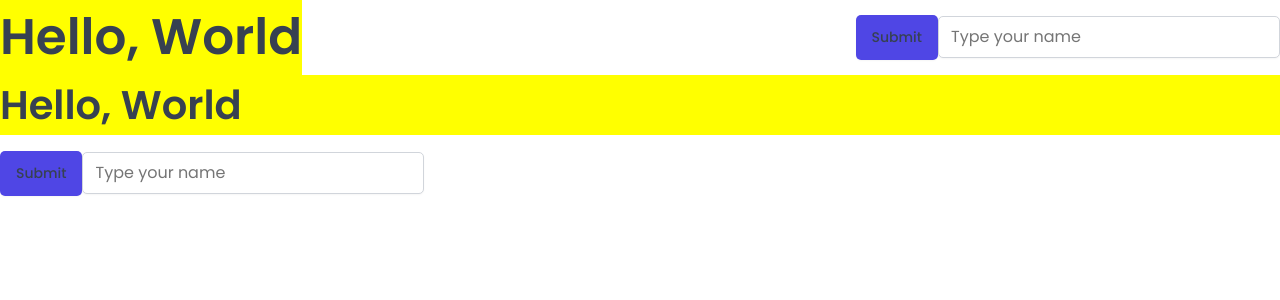
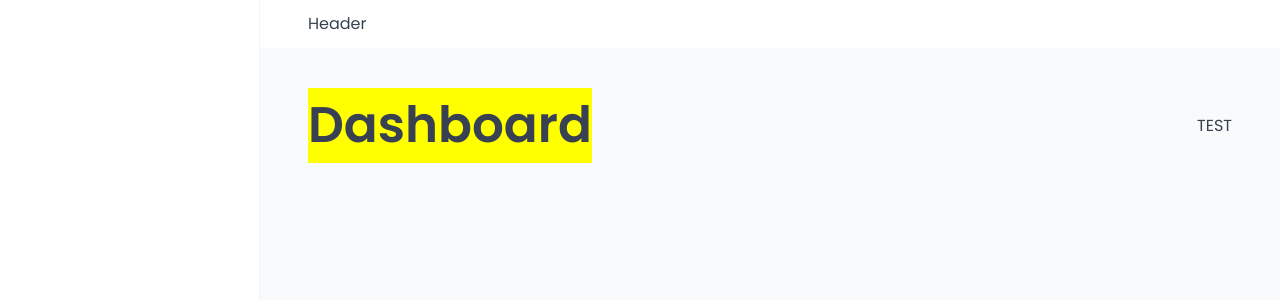
Before and after one commit to Barry-dE/Bookings, a React (Vite) app: page /dashboard in a window 1280 px wide. Shown: the top 300 px of the page. Built offline with nearby package versions, Linux system fonts and the light colour scheme; a web font is replaced by a local one.

Commit message:
feat: implement page routes

```diff
--- a/src/App.jsx
+++ b/src/App.jsx
@@ -1,32 +1,34 @@
-import styled from "styled-components";
+import { BrowserRouter, Navigate, Route, Routes } from "react-router-dom";
+import Dashboard from "./pages/Dashboard";
+import PageNotFound from "./pages/PageNotFound";
+import Login from "./pages/Login";
+import Account from "./pages/Account";
+import Settings from "./pages/Settings";
+import NewUsers from "./pages/Users";
+import Cabins from "./pages/Cabins";
+import Bookings from "./pages/Bookings";
 import GlobalStyle from "./styles/GlobalStyle";
-import Input from "./ui/Input";
-import Button from "./ui/Button";
-import Heading from "./ui/Heading";
-import Row from "./ui/Row";
+import AppLayout from "./ui/AppLayout";
 
 function App() {
   return (
     <>
       <GlobalStyle />
-      <div>
-        <Row type={"horizontal"}>
-          <Heading as={"h1"}>Hello, World</Heading>
-
-          <div>
-            <Button> Submit </Button>
-            <Input type="number" placeholder="Type your name" />
-          </div>
-        </Row>
-
-        <Row type={"vertical"}>
-          <Heading as={"h2"}>Hello, World</Heading>
-          <form>
-            <Button> Submit </Button>
-            <Input type="number" placeholder="Type your name" />
-          </form>
-        </Row>
-      </div>
+      <BrowserRouter>
+        <Routes>
+          <Route element={<AppLayout />}>
+            <Route index element={<Navigate replace to={"dashboard"} />} />
+            <Route path="dashboard" element={<Dashboard />} />
+            <Route path="bookings" element={<Bookings />} />
+            <Route path="cabins" element={<Cabins />} />
+            <Route path="users" element={<NewUsers />} />
+            <Route path="settings" element={<Settings />} />
+            <Route path="account" element={<Account />} />
+          </Route>
+          <Route path="login" element={<Login />} />
+          <Route path="*" element={<PageNotFound />} />
+        </Routes>
+      </BrowserRouter>
     </>
   );
 }
```
